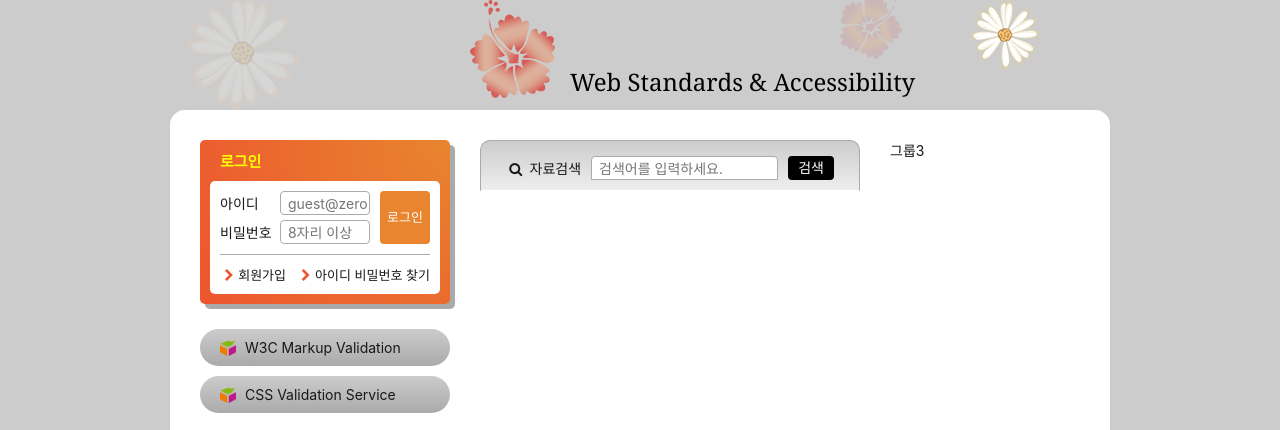
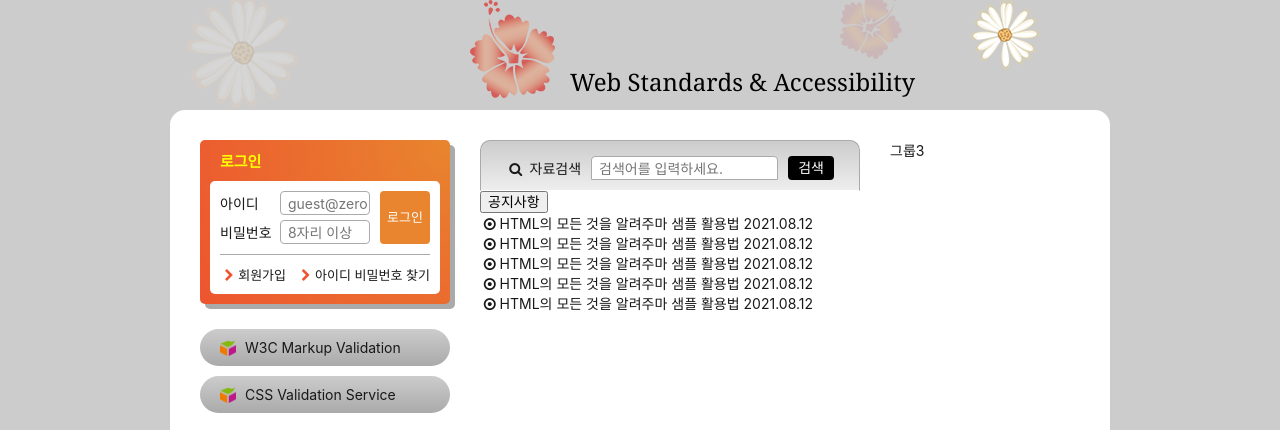
Before and after one commit to OrangeChick/zeroConnecTo, a website: page HTML5/index.html in a window 1280 px wide. Shown: the part 139-569 px from the top of the page. Drawn offline with Linux system fonts and the light colour scheme; a web font is replaced by a local one.

```diff
--- a/HTML5/index.html
+++ b/HTML5/index.html
@@ -219,6 +219,32 @@
             <button type="submit" class="search-button">검색</button>
         </fieldset>
       </form>
+      <div class="board">
+        <h2 class="sr-only">공지사항</h2>
+        <button class="notice">공지사항</button>
+        <ul class="notice-list">
+          <li>
+            <a href="/" class="icon-dot-circled">HTML의 모든 것을 알려주마 샘플 활용법</a>
+            <span>2021.08.12</span>
+          </li>
+          <li>
+            <a href="/" class="icon-dot-circled">HTML의 모든 것을 알려주마 샘플 활용법</a>
+            <span>2021.08.12</span>
+          </li>
+          <li>
+            <a href="/" class="icon-dot-circled">HTML의 모든 것을 알려주마 샘플 활용법</a>
+            <span>2021.08.12</span>
+          </li>
+          <li>
+            <a href="/" class="icon-dot-circled">HTML의 모든 것을 알려주마 샘플 활용법</a>
+            <span>2021.08.12</span>
+          </li>
+          <li>
+            <a href="/" class="icon-dot-circled">HTML의 모든 것을 알려주마 샘플 활용법</a>
+            <span>2021.08.12</span>
+          </li>
+        </ul>
+      </div>
     </div>
     <div class="group group3">그룹3</div>
   </main>
```
